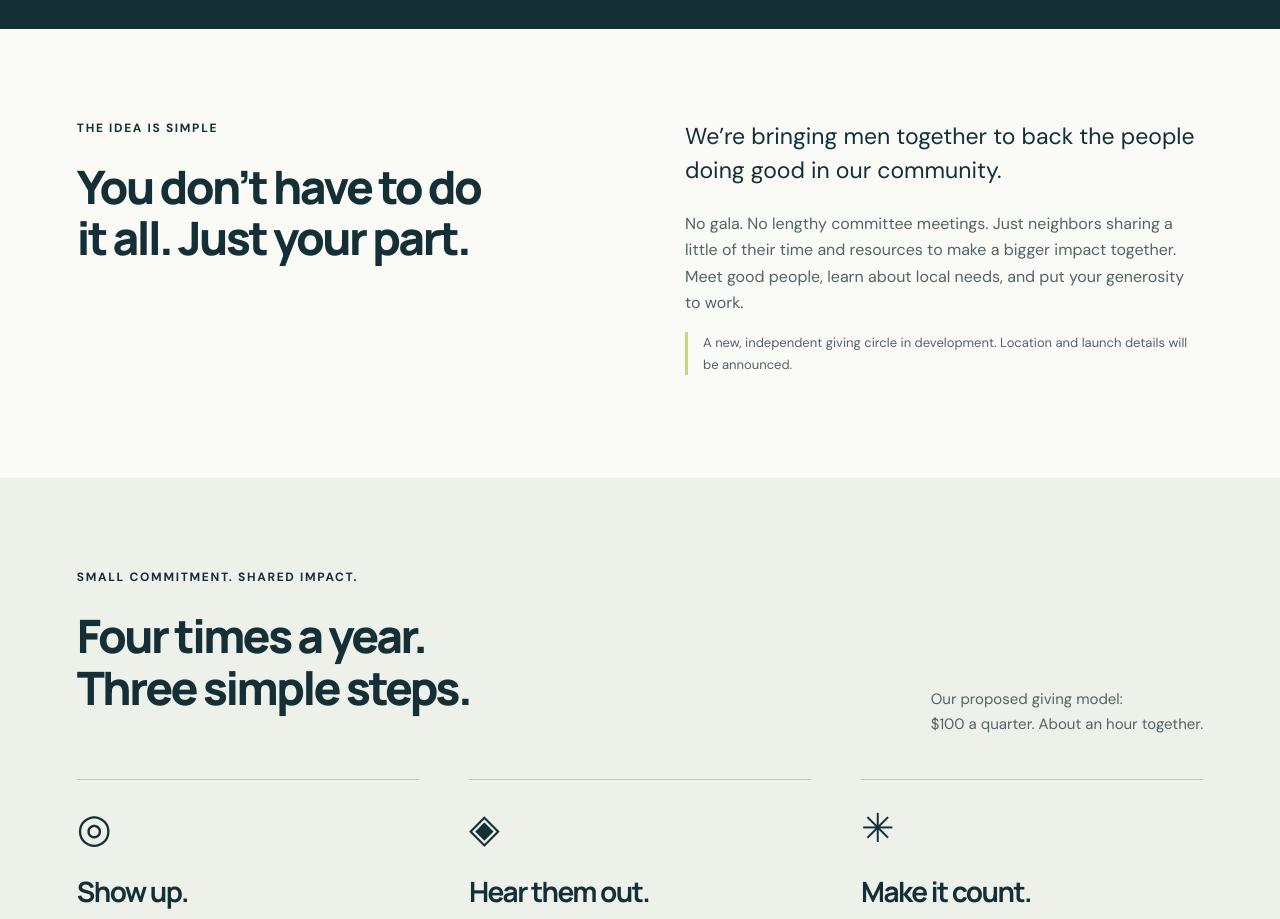
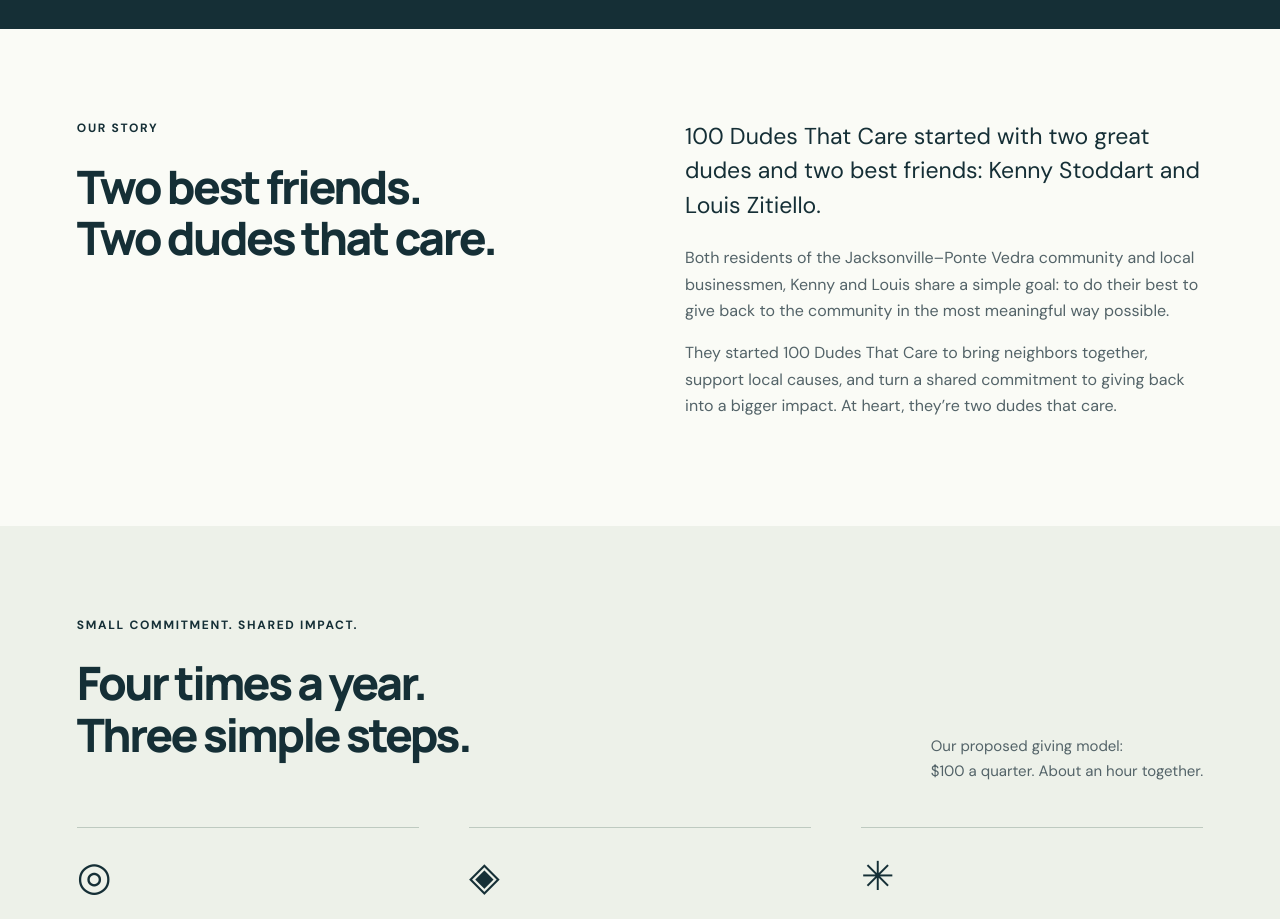
Before and after one commit to kstoddart-collab/100-dudes-that-care, a plain HTML site: page index.html in a window 1280 px wide. Shown: the part 818-1737 px from the top of the page. Drawn offline with Linux system fonts and the light colour scheme.

Commit message:
Introduce Kenny Stoddart and Louis Zitiello in Our Story

```diff
--- a/index.html
+++ b/index.html
@@ -6,7 +6,7 @@
 <g transform="translate(275 185)"><path d="m-6 152-13 174h34l19-128 20 128h36L76 152" fill="#557364"/><path d="M-20 66Q29 39 79 69l18 112H-23Z" fill="#f7f2df"/><path d="m-12 72-53 61-41-20-10 20 58 36 66-63m64-36 38 44 41-35 14 20-53 53-56-44" fill="#bf8863"/><circle cx="29" cy="25" r="30" fill="#bf8863"/><path d="M0 26Q-12-15 31-12 65-9 59 25L43 9 8 15" fill="#543d31"/><path d="M0 40q29 35 57-2-5 35-30 25Q6 62 0 40" fill="#543d31"/><path d="M-18 321h35v13h-48zm72 0h36l15 13H54" fill="#192f35"/></g>
 <g transform="translate(433 234)"><path d="m-4 128-10 149h31l17-109 19 109h32L70 128" fill="#c7d976"/><path d="M-17 49Q26 27 67 51l19 102H-19Z" fill="#24514e"/><circle cx="25" cy="7" r="28" fill="#704b38"/><path d="M-3 3Q-4-29 29-24 58-19 53 8L39-3H2Z" fill="#1b3133"/><path d="M-13 57-48 103l-36-20-13 19 55 34 48-51m57-29 39 61-20 12-42-46" fill="#24514e"/><path d="M-14 272h33v12h-46zm67 0h34l12 12H53" fill="#192f35"/></g><path d="m516 75 9 20 21 7-21 9-9 22-8-22-21-9 21-7Z" fill="#244d48"/><rect width="600" height="550" fill="url(#grain)"/></svg><div class="art-tag">LOCAL HEART.<br>COLLECTIVE MUSCLE.</div><span class="art-stamp">BETTER<br>TOGETHER</span></div></section>
 <section class="equation" aria-label="Our giving goal"><div><strong>100</strong><span>men with a mission</span></div><b>×</b><div><strong>$100</strong><span>each quarter</span></div><b>=</b><div><strong>$10,000</strong><span>for one local nonprofit</span></div><p>One hour.<br>One community.<br><b>One big difference.</b></p></section>
-<section id="about" class="split section"><div><p class="eyebrow">THE IDEA IS SIMPLE</p><h2>You don’t have to do<br>it all. Just your part.</h2></div><div><p class="large">We’re bringing men together to back the people doing good in our community.</p><p>No gala. No lengthy committee meetings. Just neighbors sharing a little of their time and resources to make a bigger impact together. Meet good people, learn about local needs, and put your generosity to work.</p><p class="fine">A new, independent giving circle in development. Location and launch details will be announced.</p></div></section>
+<section id="about" class="split section"><div><p class="eyebrow">OUR STORY</p><h2>Two best friends.<br>Two dudes that care.</h2></div><div><p class="large">100 Dudes That Care started with two great dudes and two best friends: Kenny Stoddart and Louis Zitiello.</p><p>Both residents of the Jacksonville–Ponte Vedra community and local businessmen, Kenny and Louis share a simple goal: to do their best to give back to the community in the most meaningful way possible.</p><p>They started 100 Dudes That Care to bring neighbors together, support local causes, and turn a shared commitment to giving back into a bigger impact. At heart, they’re two dudes that care.</p></div></section>
 <section id="how" class="how section"><div class="section-heading"><div><p class="eyebrow">SMALL COMMITMENT. SHARED IMPACT.</p><h2>Four times a year.<br>Three simple steps.</h2></div><p>Our proposed giving model:<br>$100 a quarter. About an hour together.</p></div><div class="steps"><article><span class="icon">◎</span><h3>Show up.</h3><p>Get together with men who care about where they live. Members nominate local nonprofits for consideration.</p></article><article><span class="icon">◈</span><h3>Hear them out.</h3><p>Learn from three nominated organizations. Hear what they do, ask questions, and vote for the cause to support.</p></article><article><span class="icon">✳</span><h3>Make it count.</h3><p>Each member gives $100 directly to the selected nonprofit. Together, 100 gifts can become $10,000 of local support.</p></article></div><p class="model-note">At 100 participating members, four rounds could direct $40,000 a year to local causes. This is a goal, not funds already raised.</p></section>
 <section id="gather" class="gather section"><div class="gather-intro"><p class="eyebrow">PULL UP A CHAIR</p><h2>The good starts<br>with getting together.</h2><p>Come for the cause. Stay for the conversation. Our first gathering will be a chance to meet the crew and help shape what comes next.</p></div><div class="meeting"><span class="pill">LAUNCH GATHERING</span><h3>Be there from<br>the beginning.</h3><dl><div><dt>When</dt><dd>Date & time to be announced</dd></div><div><dt>Where</dt><dd>Local venue to be confirmed</dd></div><div><dt>Bring</dt><dd>Your curiosity. A friend. A little heart.</dd></div></dl><button class="button" data-open="join">Keep me in the loop</button><p>Register your interest for future updates.</p></div></section>
 <section class="nominate section"><span class="big-star">✳</span><div><p class="eyebrow">KNOW SOMEONE DOING GOOD?</p><h2>Put a local cause on our radar.</h2><p>Food security. Youth mentoring. Housing. Community wellbeing.<br>Help us discover the organizations showing up for our neighbors.</p></div><button class="button outline" data-open="nominate">Nominate a nonprofit</button></section>
```
